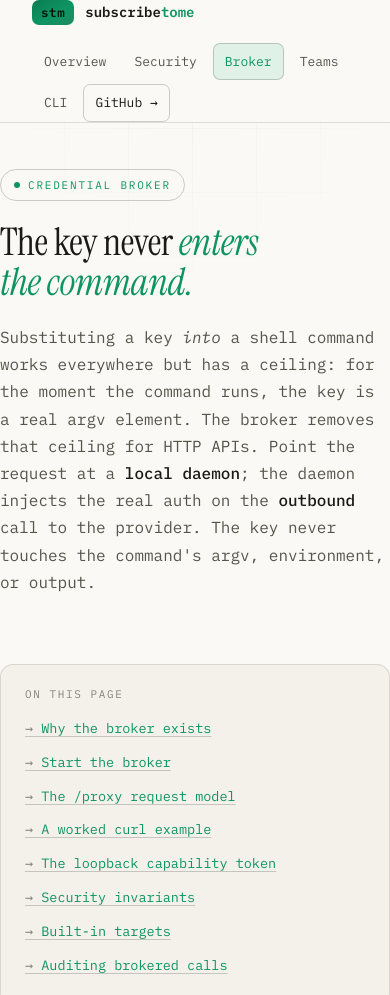
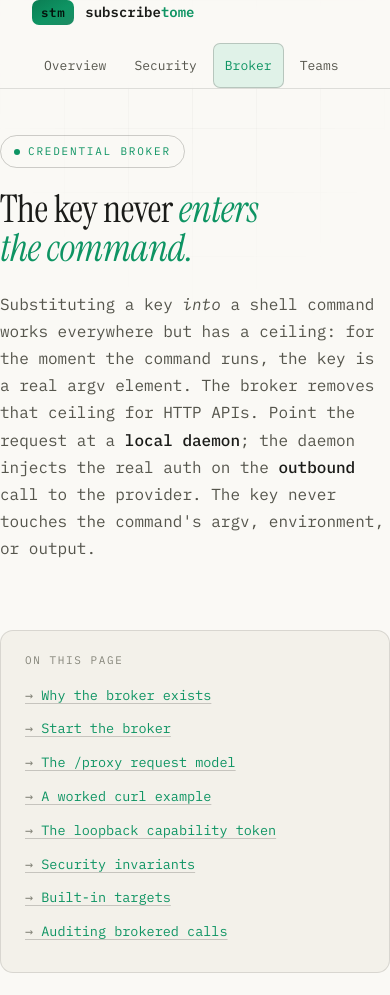
Before and after one commit to matterhornso/subscribetome, a website: page docs/broker.html in a window 390 px wide. Shown: the top 995 px of the page. Drawn offline with Linux system fonts and the light colour scheme.

Commit message:
style(docs): compact, comfortable mobile nav
On <=640px the doc nav wrapped to two rows (123px sticky header) with
37px tap targets. Switch it to a single horizontal-scroll row with 44px+
tap targets: the sticky header shrinks to 89px AND the targets clear the
comfortable-touch minimum. Desktop is unchanged (still wraps at 37px,
mouse-precise). Applied across all five doc pages.

```diff
--- a/docs/broker.html
+++ b/docs/broker.html
@@ -249,6 +249,12 @@
   /* typographic polish: balance multi-line headings, avoid body orphans */
   h1, h2, h3 { text-wrap:balance; }
   .lead, .prose p, .prose li { text-wrap:pretty; }
+  /* mobile: keep the nav one compact scrollable row with comfortable tap targets */
+  @media (max-width:640px){
+    .docnav { flex-wrap:nowrap; overflow-x:auto; max-width:100%; scrollbar-width:none; -webkit-overflow-scrolling:touch; }
+    .docnav::-webkit-scrollbar { display:none; }
+    .docnav a { flex:none; white-space:nowrap; padding-top:11px; padding-bottom:11px; }
+  }
 </style>
 </head>
 <body>
```
Also changed, not shown: docs/cli.html (+6 -0 lines), docs/docs.html (+6 -0 lines), docs/security.html (+6 -0 lines), docs/teams.html (+6 -0 lines).
